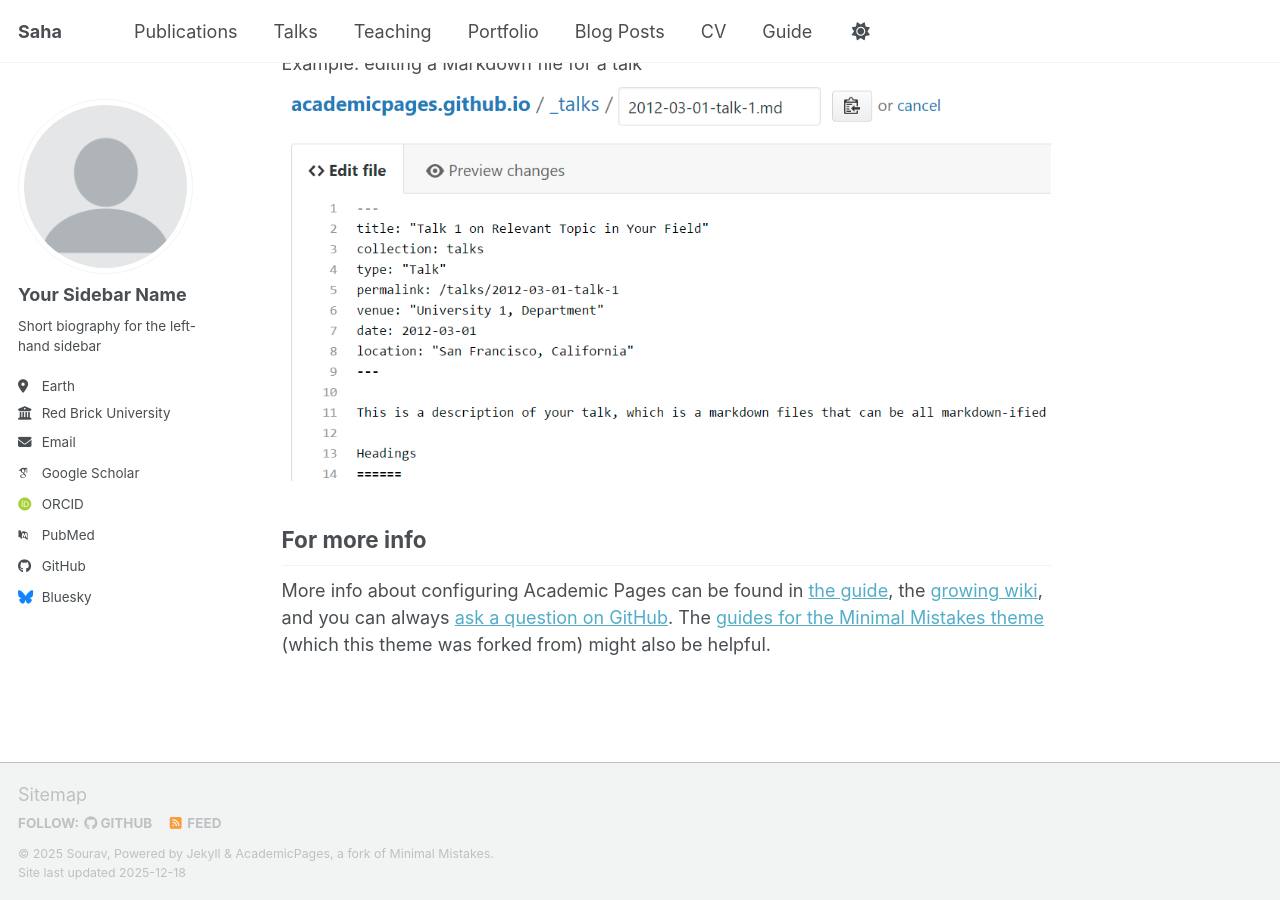
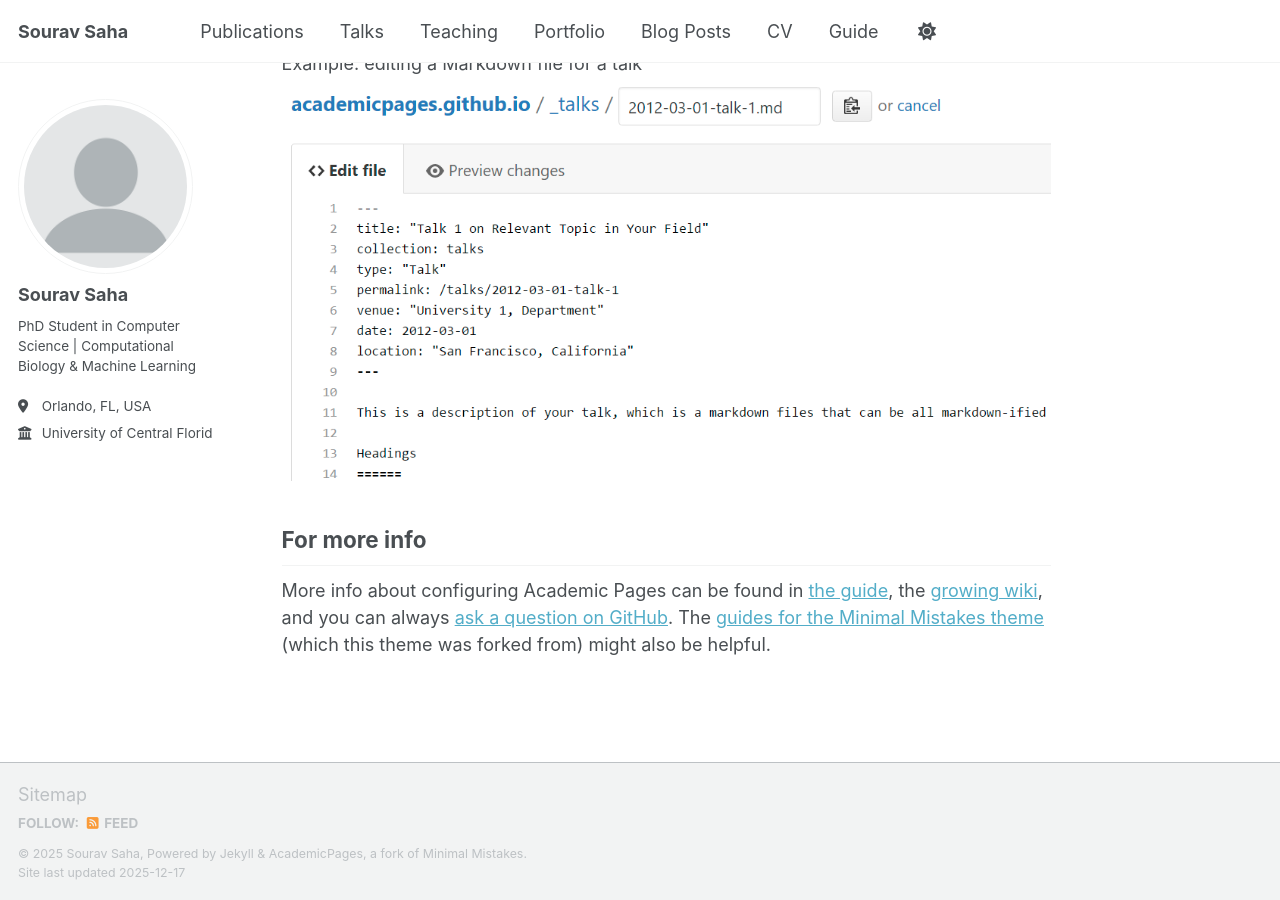
Before and after one commit to bracealround/bracealround.github.io, a Jekyll site: the page built from _pages/about.md, in a window 1280 px wide and 900 px high, scrolled down 2718 px. Built offline with Jekyll 4.4.1, drawn with Linux system fonts in a browser that asks for light colours; some web fonts are replaced; a script bundle is joined from its source files by our own code; library files that are not in the unit come from our copies.

Commit message:
Update _config.yml

```diff
--- a/_config.yml
+++ b/_config.yml
@@ -9,14 +9,13 @@
 # Basic Site Settings
 locale                   : "en-US"
 site_theme               : "default" # Currently available options are "default", "air"
-title                    : "Saha"
+title                    : "Sourav Saha"
 title_separator          : "-"
-name                     : &name "Sourav"
-description              : &description "Your Name's academic portfolio"   # Update this with a general description of your site, this is the default if not overridden by a page
-url                      : https://academicpages.github.io # The base hostname & protocol for your site e.g. "https://[your GitHub username].github.io",
-                                                           # or if you already have some other page hosted on Github then use "https://[your GitHub username].github.io/[Your Repo Name]"
+name                     : &name "Sourav Saha"
+description              : &description "PhD Student in Computer Science at University of Central Florida"
+url                      : https://yourusername.github.io # CHANGE THIS to https://[your GitHub username].github.io
 baseurl                  : "" # the subpath of your site, e.g. "/blog"
-repository               : "academicpages/academicpages.github.io"
+repository               : "yourusername/yourusername.github.io" # CHANGE THIS to [your GitHub username]/[your GitHub username].github.io
 
 # Site Author - The following control what appear as part of the author content on the side bar.
 #               If a field is blank the icon and link will not appear, otherwise it will be shown.
@@ -24,24 +23,24 @@ repository               : "academicpages/academicpages.github.io"
 author:
   # Biographic information
   avatar           : "profile.png"
-  name             : "Your Sidebar Name"
+  name             : "Sourav Saha"
   pronouns         : # example: "she/her"
-  bio              : "Short biography for the left-hand sidebar"
-  location         : "Earth"
-  employer         : "Red Brick University"
+  bio              : "PhD Student in Computer Science | Computational Biology & Machine Learning"
+  location         : "Orlando, FL, USA"
+  employer         : "University of Central Florida"
   uri              : # URL
-  email            : "none@example.org"
+  email            : # Add your email here
 
   # Academic websites
   academia         : # URL
   arxiv            : # URL - Update with the correct link to your profile
-  googlescholar    : "https://scholar.google.com/citations?user=PS_CX0AAAAAJ"
+  googlescholar    : # Add your Google Scholar URL here
   inspire-hep      : # URL
   impactstory      : # URL
-  orcid            : "https://orcid.org/yourorcidurl"
+  orcid            : # Add your ORCID URL if you have one
   semantic         : # URL
   ssrn             : # URL
-  pubmed           : "https://www.ncbi.nlm.nih.gov/pubmed/?term=john+snow"
+  pubmed           : # URL
   researchgate     : # URL
   scopus           : # URL
   zotero           : # URL
@@ -51,13 +50,13 @@ author:
   bitbucket        : # Username - Update with your username on the site
   codepen          : # Username
   dribbble         : # Username
-  github           : "academicpages"
+  github           : # Add your GitHub username here
   kaggle           : # Username
   stackoverflow    : # User number or user number and name (i.e., use "1" or "1/jeff-atwood")
 
   # Social media
   artstation       : # Username
-  bluesky          : "bsky.app" # Replace this with you Bluesky username
+  bluesky          : # Replace this with you Bluesky username
   facebook         : # Username
   flickr           : # Username
   foursquare       : # Username
@@ -66,7 +65,7 @@ author:
   keybase          : # Username
   instagram        : # Username
   lastfm           : # Username
-  linkedin         : # Username
+  linkedin         : # Add your LinkedIn username here
   mastodon         : # URL
   medium           : # URL
   pinterest        : # Username
@@ -302,7 +301,7 @@ sass:
 permalink: /:categories/:title/
 # paginate: 5 # amount of posts to show
 # paginate_path: /page:num/
-timezone: Etc/UTC # https://en.wikipedia.org/wiki/List_of_tz_database_time_zones
+timezone: America/New_York # Updated to Orlando timezone
 
 
 # Plugins
```
